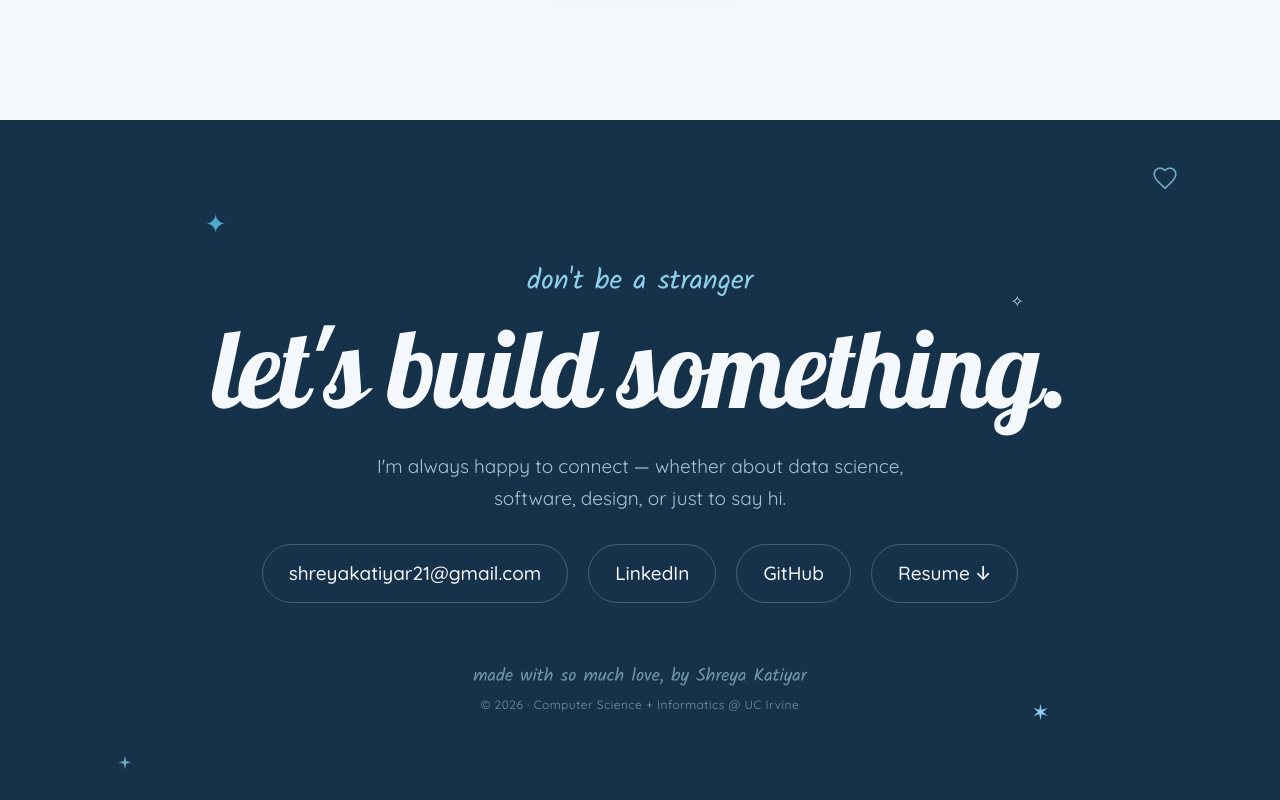
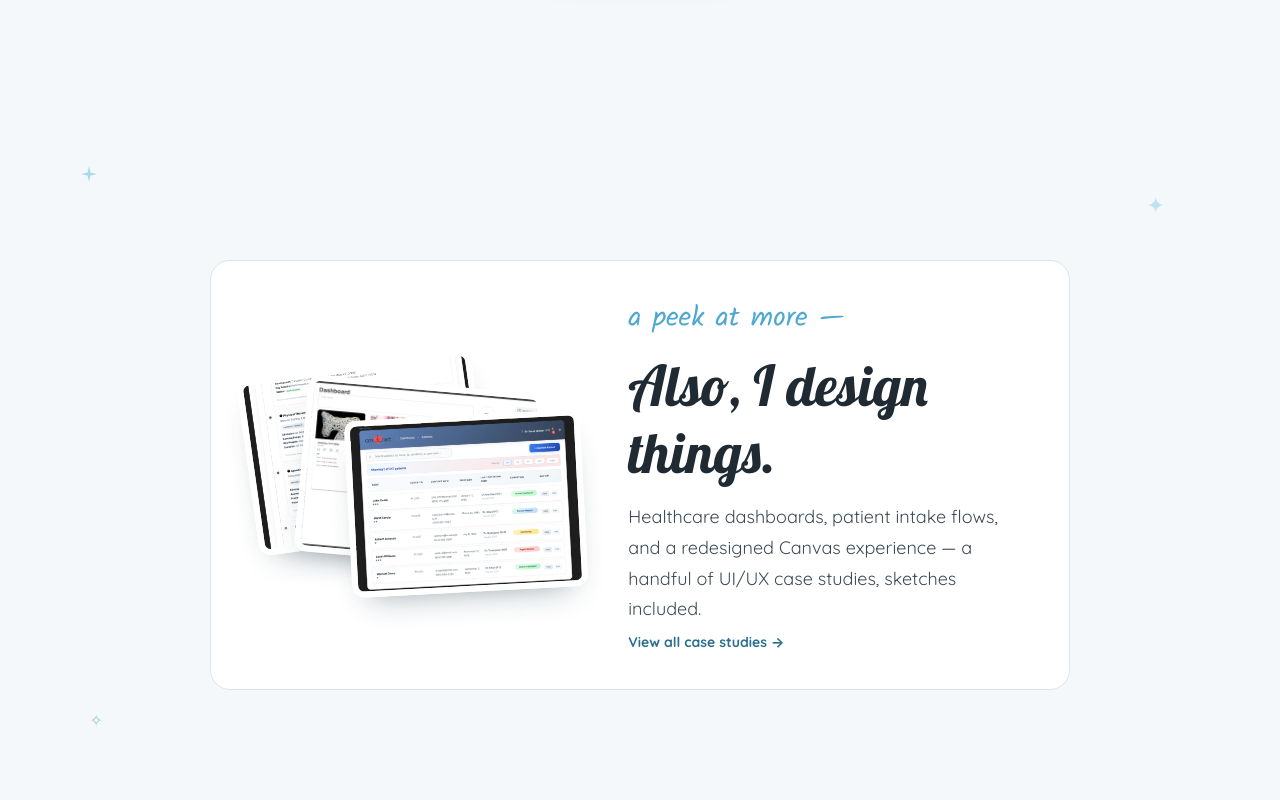
Before and after one commit to shreyakat21/MyWebsite, a React (Vite) app: page / in a window 1280 px wide. Shown: the part 7220-8020 px from the top of the page. Built offline with nearby package versions, Linux system fonts and the light colour scheme.

Commit message:
Add a Designs preview card to the homepage scroll
Fanned stack of case-study thumbnails between Work and Contact,
the whole card links to /designs — another entry point besides the nav
link, for people scrolling straight through instead of using nav.

```diff
--- a/src/App.css
+++ b/src/App.css
@@ -898,6 +898,95 @@
   color: var(--accent);
 }
 
+/* ---------- Designs preview ---------- */
+
+.designs-preview-card {
+  display: grid;
+  grid-template-columns: 1fr 1.2fr;
+  gap: clamp(24px, 4vw, 44px);
+  align-items: center;
+  padding: clamp(24px, 3vw, 36px);
+  border: 1px solid var(--line);
+  border-radius: 20px;
+  background: var(--bg-card);
+  transition: transform 0.3s var(--ease), box-shadow 0.3s ease, border-color 0.3s ease;
+}
+
+.designs-preview-card:hover {
+  transform: translateY(-4px);
+  border-color: var(--accent);
+  box-shadow: 0 24px 50px -30px rgba(40, 70, 90, 0.5);
+}
+
+.designs-preview-stack {
+  position: relative;
+  aspect-ratio: 4 / 3;
+}
+
+.designs-preview-thumb {
+  position: absolute;
+  width: 70%;
+  aspect-ratio: 4 / 3;
+  object-fit: cover;
+  border-radius: 12px;
+  border: 6px solid var(--bg-card);
+  box-shadow: 0 16px 32px -18px rgba(20, 45, 60, 0.45);
+  transition: transform 0.35s var(--ease);
+}
+
+.designs-preview-thumb-0 {
+  top: 6%;
+  left: 0;
+  transform: rotate(-8deg);
+  z-index: 1;
+}
+
+.designs-preview-thumb-1 {
+  top: 14%;
+  left: 16%;
+  transform: rotate(5deg);
+  z-index: 2;
+}
+
+.designs-preview-thumb-2 {
+  top: 26%;
+  left: 30%;
+  transform: rotate(-3deg);
+  z-index: 3;
+}
+
+.designs-preview-card:hover .designs-preview-thumb-0 {
+  transform: rotate(-12deg) translateY(-4px);
+}
+
+.designs-preview-card:hover .designs-preview-thumb-1 {
+  transform: rotate(8deg) translateY(-4px);
+}
+
+.designs-preview-card:hover .designs-preview-thumb-2 {
+  transform: rotate(-1deg) translateY(-4px);
+}
+
+.designs-preview-cta {
+  display: block;
+  margin-top: 6px;
+}
+
+.designs-preview-card:hover .designs-preview-cta {
+  color: var(--accent);
+}
+
+@media (max-width: 760px) {
+  .designs-preview-card {
+    grid-template-columns: 1fr;
+  }
+
+  .designs-preview-stack {
+    max-width: 320px;
+    margin: 0 auto;
+  }
+}
+
 /* ---------- Contact ---------- */
 
 .contact {
--- /dev/null
+++ b/src/components/DesignsPreview.jsx
@@ -0,0 +1,56 @@
+import { Link } from "react-router-dom";
+import Reveal from "./Reveal";
+import Stars from "./Stars";
+import Clipart from "./Clipart";
+import { withBase } from "../lib/asset";
+
+const STARS = [
+  { symbol: "✦", top: "12%", right: "9%", size: 22, duration: 4.9, delay: 0.3, color: "var(--accent-pale)" },
+  { symbol: "✧", bottom: "14%", left: "7%", size: 16, duration: 5.1, delay: 1, opacity: 0.6 },
+];
+
+const CLIPART = [
+  { icon: "sparkle", top: "8%", left: "6%", size: 24, speed: 0.08, duration: 4.6, color: "var(--accent-light)" },
+];
+
+const PREVIEW_IMAGES = [
+  "/designs/design1.webp",
+  "/designs/design7.webp",
+  "/designs/design2.webp",
+];
+
+export default function DesignsPreview() {
+  return (
+    <section id="designs-preview" className="section designs-preview">
+      <Stars items={STARS} />
+      <Clipart items={CLIPART} />
+      <div className="section-inner">
+        <Reveal as="div" from="translateY(28px)">
+          <Link to="/designs" className="designs-preview-card">
+            <div className="designs-preview-stack">
+              {PREVIEW_IMAGES.map((src, i) => (
+                <img
+                  key={src}
+                  src={withBase(src)}
+                  alt=""
+                  aria-hidden="true"
+                  className={`designs-preview-thumb designs-preview-thumb-${i}`}
+                  loading="lazy"
+                />
+              ))}
+            </div>
+            <div className="designs-preview-body">
+              <p className="script-eyebrow">a peek at more —</p>
+              <h2 className="section-title">Also, I design things.</h2>
+              <p className="section-subtitle">
+                Healthcare dashboards, patient intake flows, and a redesigned Canvas
+                experience — a handful of UI/UX case studies, sketches included.
+              </p>
+              <span className="work-link designs-preview-cta">View all case studies →</span>
+            </div>
+          </Link>
+        </Reveal>
+      </div>
+    </section>
+  );
+}
--- a/src/pages/Home.jsx
+++ b/src/pages/Home.jsx
@@ -4,6 +4,7 @@ import About from "../components/About";
 import Experience from "../components/Experience";
 import Skills from "../components/Skills";
 import Work from "../components/Work";
+import DesignsPreview from "../components/DesignsPreview";
 import Contact from "../components/Contact";
 
 export default function Home() {
@@ -16,6 +17,7 @@ export default function Home() {
         <Experience />
         <Skills />
         <Work />
+        <DesignsPreview />
         <Contact />
       </main>
     </>
```
